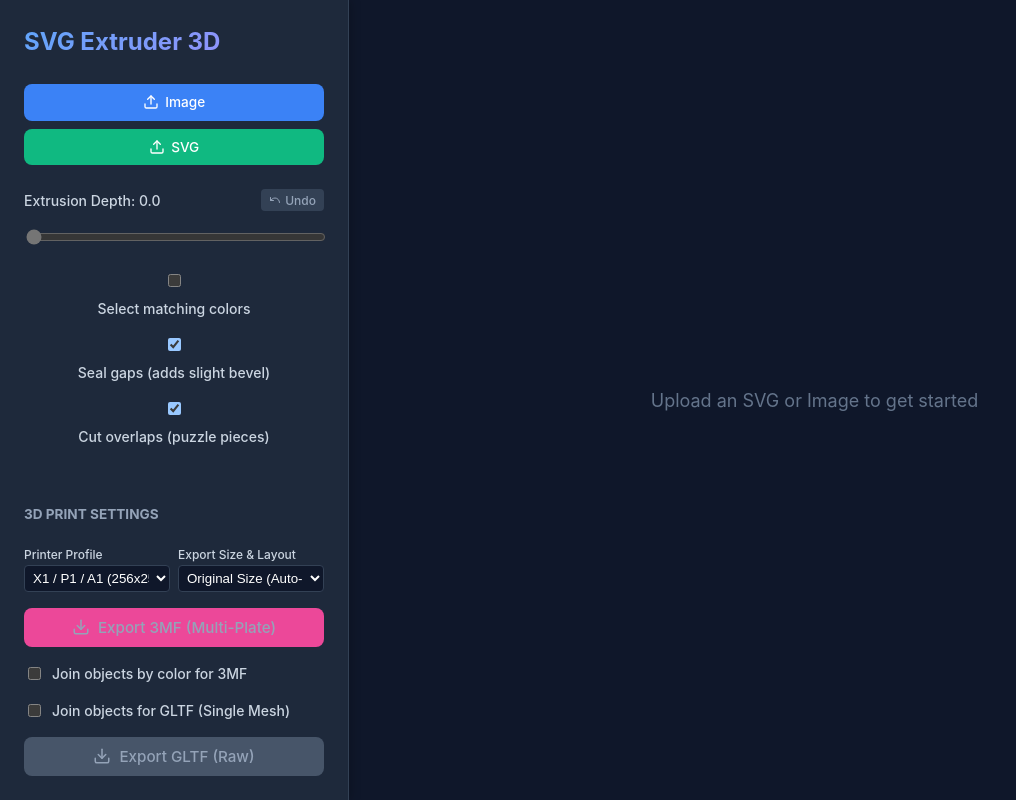
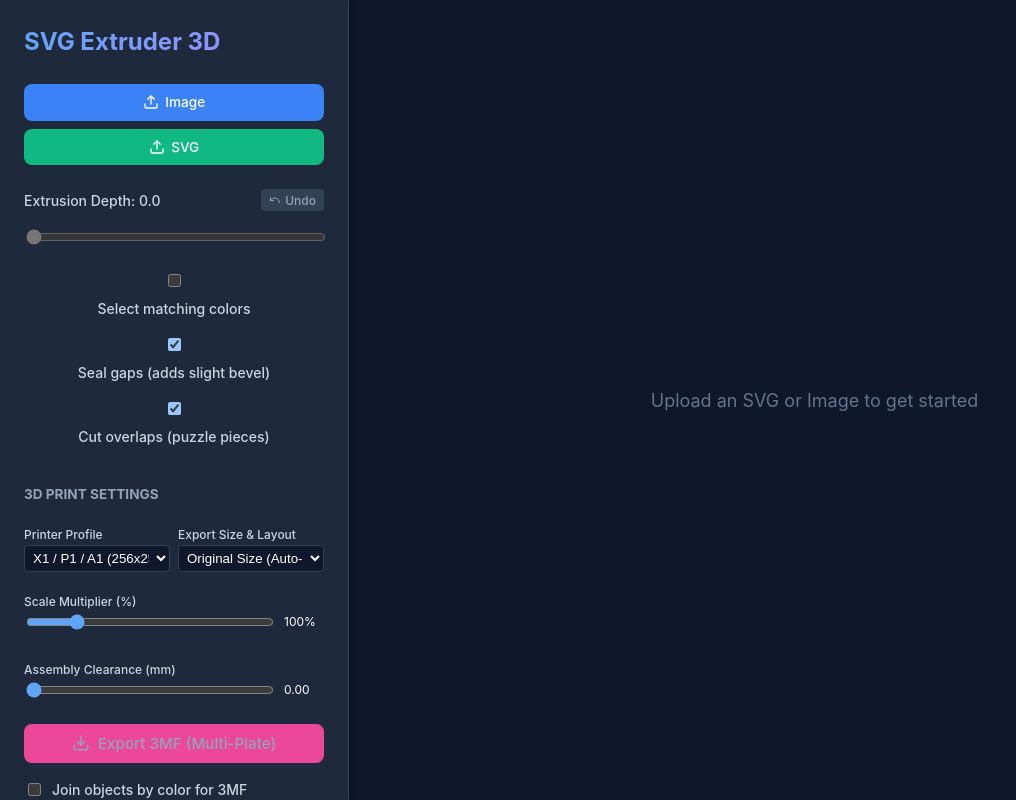
Before and after one commit to sanals/svg-extruder, a React (Vite) app: page / in a window 1280 px wide. Both pictures are taken after a click on the label "Join objects by color for 3MF". Shown: the whole page, without its empty margins (0-1016 px from the left). Built offline with nearby package versions, Linux system fonts and the light colour scheme.

Commit message:
export optimised

```diff
--- a/src/App.tsx
+++ b/src/App.tsx
@@ -32,6 +32,8 @@ function App() {
   const buildPlateSize = printerProfile === 'A1 Mini (180x180)' ? 180 : 256;
   const printerModel = printerProfile === 'A1 Mini (180x180)' ? 'a1_mini' : 'x1c';
   const [exportStatus, setExportStatus] = useState<string | null>(null);
+  const [customScale, setCustomScale] = useState<number>(100);
+  const [clearance, setClearance] = useState<number>(0.0);
 
   const sceneRef = useRef<THREE.Group>(null);
   const svgModelRef = useRef<SvgModelRef>(null);
@@ -161,6 +163,8 @@ function App() {
         gridSize,
         printerModel,
         mergeColors3MF,
+        customScale / 100.0,
+        mergeColors3MF ? 0 : clearance,
         (msg) => setExportStatus(msg)
       );
 
@@ -734,6 +738,42 @@ function App() {
               </div>
             </div>
 
+            {gridSize === 'auto' && (
+              <div style={{ marginBottom: '1rem' }}>
+                <label className="checkbox-label" style={{ fontSize: '0.75rem' }}>Scale Multiplier (%)</label>
+                <div style={{ display: 'flex', gap: '0.5rem', alignItems: 'center' }}>
+                  <input
+                    type="range"
+                    min="10"
+                    max="500"
+                    step="10"
+                    value={customScale}
+                    onChange={(e) => setCustomScale(Number(e.target.value))}
+                    style={{ flex: 1 }}
+                  />
+                  <span style={{ fontSize: '0.75rem', width: '40px', color: 'white' }}>{customScale}%</span>
+                </div>
+              </div>
+            )}
+
+            {!mergeColors3MF && (
+              <div style={{ marginBottom: '1rem' }}>
+                <label className="checkbox-label" style={{ fontSize: '0.75rem' }}>Assembly Clearance (mm)</label>
+                <div style={{ display: 'flex', gap: '0.5rem', alignItems: 'center' }}>
+                  <input
+                    type="range"
+                    min="0"
+                    max="0.5"
+                    step="0.05"
+                    value={clearance}
+                    onChange={(e) => setClearance(Number(e.target.value))}
+                    style={{ flex: 1 }}
+                  />
+                  <span style={{ fontSize: '0.75rem', width: '40px', color: 'white' }}>{clearance.toFixed(2)}</span>
+                </div>
+              </div>
+            )}
+
             <button
               disabled={!svgUrl || !!exportStatus}
               style={{ width: '100%', marginBottom: '0.5rem', backgroundColor: '#ec4899' }}
--- a/src/components/SvgModel.tsx
+++ b/src/components/SvgModel.tsx
@@ -84,7 +84,7 @@ export interface SvgModelProps {
 
 export interface SvgModelRef {
   fuseSelected: (idsToFuse: string[], onProgress: (msg: string) => void) => Promise<string | null>;
-  sliceAndExport: (buildPlateSize: number, gridSize: string, printerModel: string, mergeByColor: boolean, onProgress: (msg: string) => void) => Promise<Blob | null>;
+  sliceAndExport: (buildPlateSize: number, gridSize: string, printerModel: string, mergeByColor: boolean, customScale: number, clearance: number, onProgress: (msg: string) => void) => Promise<Blob | null>;
 }
 
 export const SvgModel = React.forwardRef<SvgModelRef, SvgModelProps>(({
@@ -184,7 +184,7 @@ export const SvgModel = React.forwardRef<SvgModelRef, SvgModelProps>(({
       return newId;
     },
 
-    sliceAndExport: async (buildPlateSize: number, gridSize: string, printerModel: string, mergeByColor: boolean, onProgress: (msg: string) => void) => {
+    sliceAndExport: async (buildPlateSize: number, gridSize: string, printerModel: string, mergeByColor: boolean, customScale: number, clearance: number, onProgress: (msg: string) => void) => {
       if (shapesWithColors.length === 0) return null;
 
       onProgress("Analyzing model dimensions...");
@@ -207,8 +207,8 @@ export const SvgModel = React.forwardRef<SvgModelRef, SvgModelProps>(({
       const rawWidth = maxX - minX;
       const rawHeight = maxY - minY;
 
-      const currentPhysicalWidth = rawWidth * 0.1;
-      const currentPhysicalHeight = rawHeight * 0.1;
+      const currentPhysicalWidth = rawWidth * 0.1 * customScale;
+      const currentPhysicalHeight = rawHeight * 0.1 * customScale;
 
       const SAFE_MARGIN_PERCENT = 200 / 256;
       const usablePlateSize = buildPlateSize * SAFE_MARGIN_PERCENT;
@@ -232,12 +232,12 @@ export const SvgModel = React.forwardRef<SvgModelRef, SvgModelProps>(({
       const targetMaxWidth = usablePlateSize * gridCols;
       const targetMaxHeight = usablePlateSize * gridRows;
 
-      const scaleX = targetMaxWidth / currentPhysicalWidth;
-      const scaleY = targetMaxHeight / currentPhysicalHeight;
+      const scaleX = targetMaxWidth / (rawWidth * 0.1);
+      const scaleY = targetMaxHeight / (rawHeight * 0.1);
       let scaleFactor = Math.min(scaleX, scaleY);
 
       if (gridSize === 'auto') {
-        scaleFactor = Math.min(1, scaleFactor);
+        scaleFactor = Math.min(customScale, scaleFactor);
       }
 
       // Final physical size of the SVG
@@ -260,6 +260,62 @@ export const SvgModel = React.forwardRef<SvgModelRef, SvgModelProps>(({
 
       const plates: PrintPlate[] = [];
       const clipperScale = 10000;
+
+      const parsePolyNode = (node: any, multiPoly: MultiPolygon) => {
+        if (!node.IsHole()) {
+          const ring: Ring = node.Contour().map((p: any) => [p.X / clipperScale, p.Y / clipperScale]);
+          if (ring.length > 0 && (ring[0][0] !== ring[ring.length - 1][0] || ring[0][1] !== ring[ring.length - 1][1])) ring.push([...ring[0]]);
+          if (ring.length >= 4) {
+            const poly = [ring];
+            node.Childs().forEach((child: any) => {
+              const holeRing: Ring = child.Contour().map((p: any) => [p.X / clipperScale, p.Y / clipperScale]);
+              if (holeRing.length > 0 && (holeRing[0][0] !== holeRing[holeRing.length - 1][0] || holeRing[0][1] !== holeRing[holeRing.length - 1][1])) holeRing.push([...holeRing[0]]);
+              if (holeRing.length >= 4) poly.push(holeRing);
+              child.Childs().forEach((nestedNode: any) => parsePolyNode(nestedNode, multiPoly));
+            });
+            multiPoly.push(poly);
+          }
+        }
+      };
+
+      onProgress("Applying assembly clearance...");
+      await new Promise(r => requestAnimationFrame(() => setTimeout(r, 0)));
+
+      const offsetShapes: Record<string, MultiPolygon> = {};
+      const offsetAmountInClipper = clearance > 0 ? -(clearance / (0.1 * scaleFactor)) * clipperScale : 0;
+
+      shapesWithColors.forEach(item => {
+        if (offsetAmountInClipper === 0) {
+           const multiPoly: MultiPolygon = [];
+           item.shapes.forEach(shape => multiPoly.push(shapeToPolygon(shape)));
+           offsetShapes[item.id] = multiPoly;
+        } else {
+           const co = new ClipperLib.ClipperOffset();
+           item.shapes.forEach(shape => {
+             const polygon = shapeToPolygon(shape);
+             for (let i = 0; i < polygon.length; i++) {
+               const ring = polygon[i];
+               if (ring.length < 3) continue;
+               const path = ring.map(p => ({ X: Math.round(p[0] * clipperScale), Y: Math.round(p[1] * clipperScale) }));
+               const isOuter = (i === 0);
+               const orient = ClipperLib.Clipper.Orientation(path);
+               if (isOuter !== orient) path.reverse();
+               // @ts-ignore
+               co.AddPath(path, ClipperLib.JoinType.jtRound, ClipperLib.EndType.etClosedPolygon);
+             }
+           });
+
+           // @ts-ignore
+           const offsettedTree = new ClipperLib.PolyTree();
+           // @ts-ignore
+           co.Execute(offsettedTree, offsetAmountInClipper);
+
+           const resultMultiPoly: MultiPolygon = [];
+           // @ts-ignore
+           offsettedTree.Childs().forEach((child: any) => parsePolyNode(child, resultMultiPoly));
+           offsetShapes[item.id] = resultMultiPoly;
+        }
+      });
 
       for (let r = 0; r < gridRows; r++) {
         for (let c = 0; c < gridCols; c++) {
@@ -288,8 +344,8 @@ export const SvgModel = React.forwardRef<SvgModelRef, SvgModelProps>(({
             // @ts-ignore
             clipper.AddPath(clipPath, ClipperLib.PolyType.ptClip, true);
 
-            item.shapes.forEach(shape => {
-              const polygon = shapeToPolygon(shape);
+            const multiPoly = offsetShapes[item.id];
+            multiPoly.forEach(polygon => {
               for (let i = 0; i < polygon.length; i++) {
                 const ring = polygon[i];
                 if (ring.length < 3) continue;
@@ -308,23 +364,6 @@ export const SvgModel = React.forwardRef<SvgModelRef, SvgModelProps>(({
             clipper.Execute(ClipperLib.ClipType.ctIntersection, solutionTree, ClipperLib.PolyFillType.pftNonZero, ClipperLib.PolyFillType.pftNonZero);
 
             const resultMultiPoly: MultiPolygon = [];
-            const parsePolyNode = (node: any, multiPoly: MultiPolygon) => {
-              if (!node.IsHole()) {
-                const ring: Ring = node.Contour().map((p: any) => [p.X / clipperScale, p.Y / clipperScale]);
-                if (ring.length > 0 && (ring[0][0] !== ring[ring.length - 1][0] || ring[0][1] !== ring[ring.length - 1][1])) ring.push([...ring[0]]);
-                if (ring.length >= 4) {
-                  const poly = [ring];
-                  node.Childs().forEach((child: any) => {
-                    const holeRing: Ring = child.Contour().map((p: any) => [p.X / clipperScale, p.Y / clipperScale]);
-                    if (holeRing.length > 0 && (holeRing[0][0] !== holeRing[holeRing.length - 1][0] || holeRing[0][1] !== holeRing[holeRing.length - 1][1])) holeRing.push([...holeRing[0]]);
-                    if (holeRing.length >= 4) poly.push(holeRing);
-                    child.Childs().forEach((nestedNode: any) => parsePolyNode(nestedNode, multiPoly));
-                  });
-                  multiPoly.push(poly);
-                }
-              }
-            };
-
             // @ts-ignore
             solutionTree.Childs().forEach((child: any) => parsePolyNode(child, resultMultiPoly));
             const clippedShapes = multiPolygonToShapes(resultMultiPoly);
--- a/src/lib/generic-3mf-exporter.ts
+++ b/src/lib/generic-3mf-exporter.ts
@@ -344,5 +344,9 @@ ${buildItems.join("\n")}
   </header>
 </config>`)
 
-  return zip.generateAsync({ type: "blob" })
+  return zip.generateAsync({
+    type: "blob",
+    compression: "DEFLATE",
+    compressionOptions: { level: 6 }
+  })
 }
```
